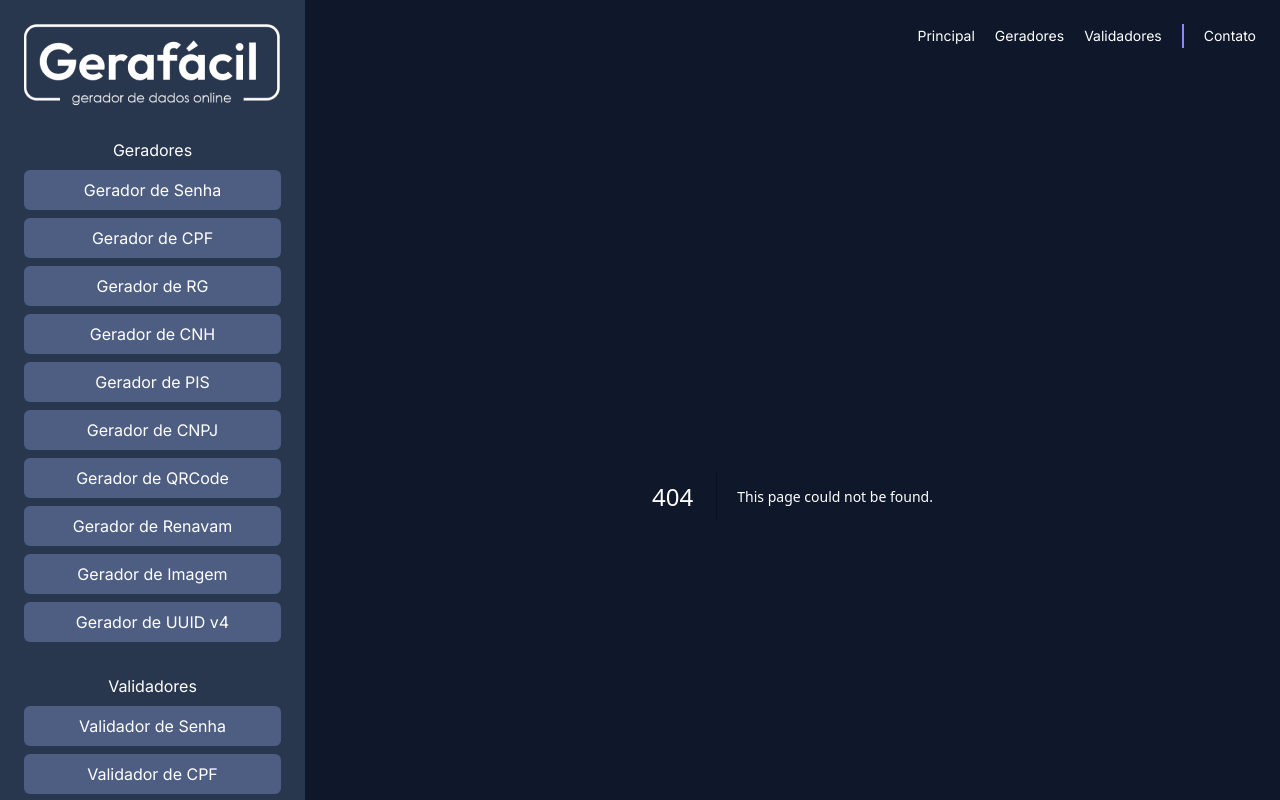
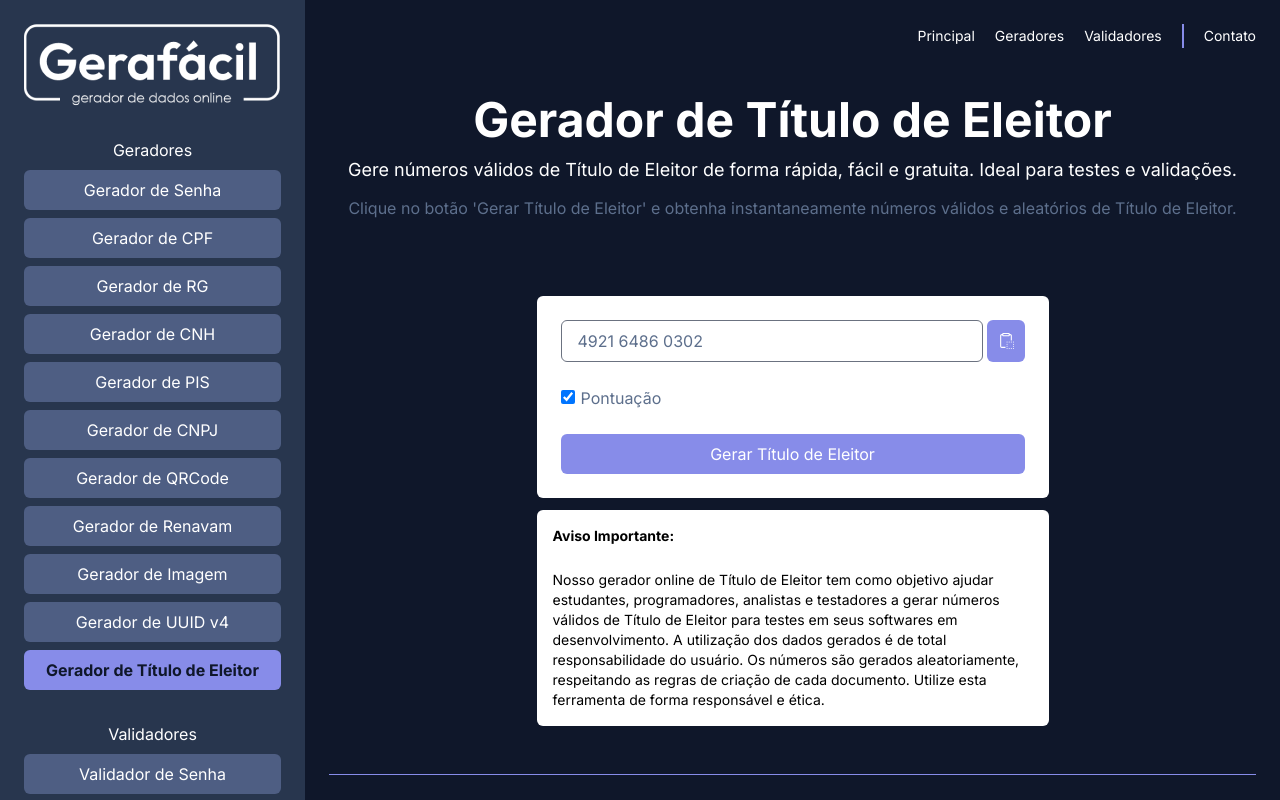
Before and after one commit to awa-minds/gera-facil, a Next.js app: page /geradores/gerador-titulo-eleitor in a window 1280 px wide. Before the commit this address had no page. Built offline with nearby package versions, Linux system fonts and the light colour scheme.

Commit message:
feat: inclusão do gerador de titulo de eleitor
inclusão do gerador de titulo de eleitor

```diff
--- /dev/null
+++ b/src/app/geradores/gerador-titulo-eleitor/Aviso.tsx
@@ -0,0 +1,15 @@
+'use client'
+
+export const Aviso = () => {
+  return (
+    <div className="m-auto flex min-w-[380px] max-w-lg flex-col gap-6 rounded-md bg-white p-4 text-sm text-black">
+      <strong>Aviso Importante:</strong> Nosso gerador online de Título de
+      Eleitor tem como objetivo ajudar estudantes, programadores, analistas e
+      testadores a gerar números válidos de Título de Eleitor para testes em
+      seus softwares em desenvolvimento. A utilização dos dados gerados é de
+      total responsabilidade do usuário. Os números são gerados aleatoriamente,
+      respeitando as regras de criação de cada documento. Utilize esta
+      ferramenta de forma responsável e ética.
+    </div>
+  )
+}
--- /dev/null
+++ b/src/app/geradores/gerador-titulo-eleitor/TituloEleitorGenerator.tsx
@@ -0,0 +1,162 @@
+'use client'
+
+import { useEffect, useState } from 'react'
+import { RxClipboardCopy } from 'react-icons/rx'
+
+export const TituloEleitorGenerator = () => {
+  const [titulo, setTitulo] = useState('')
+  const [mask, setMask] = useState(true)
+
+  const generateTitulo = () => {
+    const tituloTemp = gerarNumerosTitulo()
+    formatTitulo(tituloTemp)
+  }
+
+  const formatTitulo = (value: string) => {
+    if (!mask) {
+      value = value.toString().replace(/\D/g, '')
+    } else {
+      value = value.toString()
+      value =
+        value.substring(0, 4) +
+        ' ' +
+        value.substring(4, 8) +
+        ' ' +
+        value.substring(8, 12)
+    }
+    setTitulo(value)
+  }
+
+  const gerarNumerosTitulo = () => {
+    let numeros = gerar8NumerosAleatorios()
+    const estado = gerarEstado()
+    numeros += estado
+    const digitosVerificadores = calcularDigitosVerificadores(numeros)
+    numeros += digitosVerificadores
+    return numeros
+  }
+
+  const gerar8NumerosAleatorios = () => {
+    let numeros = ''
+    for (let i = 0; i < 8; i++) {
+      numeros += Math.floor(Math.random() * 10)
+    }
+    return numeros
+  }
+
+  const gerarEstado = () => {
+    const estados = [
+      '01',
+      '02',
+      '03',
+      '04',
+      '05',
+      '06',
+      '07',
+      '08',
+      '09',
+      '10',
+      '11',
+      '12',
+      '13',
+      '14',
+      '15',
+      '16',
+      '17',
+      '18',
+      '19',
+      '20',
+      '21',
+      '22',
+      '23',
+      '24',
+      '25',
+      '26',
+      '27',
+    ]
+    return estados[Math.floor(Math.random() * estados.length)]
+  }
+
+  const calcularDigitosVerificadores = (value: string) => {
+    const base = value.split('').map(Number)
+
+    // Calcular o primeiro dígito verificador
+    let soma = 0
+    const multiplicadores1 = [2, 3, 4, 5, 6, 7, 8, 9]
+    for (let i = 0; i < 8; i++) {
+      soma += base[i] * multiplicadores1[i]
+    }
+    let resto = soma % 11
+    const dv1 = resto === 10 ? 0 : resto
+
+    // Calcular o segundo dígito verificador
+    soma = 0
+    const multiplicadores2 = [7, 8, 9]
+    for (let i = 8; i < 10; i++) {
+      soma += base[i] * multiplicadores2[i - 8]
+    }
+    soma += dv1 * 9
+    resto = soma % 11
+    const dv2 = resto === 10 ? 0 : resto
+
+    return `${dv1}${dv2}`
+  }
+
+  const handleCopyToClipboard = () => {
+    navigator.clipboard.writeText(titulo)
+  }
+
+  useEffect(() => {
+    if (titulo === '') {
+      generateTitulo()
+    } else {
+      formatTitulo(titulo)
+    }
+
+    // eslint-disable-next-line react-hooks/exhaustive-deps
+  }, [mask])
+
+  return (
+    <div>
+      <div className="m-auto flex min-w-[380px] max-w-lg flex-col gap-6 rounded-md bg-white p-6">
+        <div className="flex flex-col gap-3">
+          <div className="flex items-center justify-between gap-1">
+            <input
+              defaultValue={titulo}
+              className="w-full rounded-md border border-gray-500 px-4 py-2"
+            />
+
+            <div
+              className="flex h-[42px] w-[42px] cursor-pointer items-center justify-center rounded-md bg-awa-100"
+              onClick={handleCopyToClipboard}
+              title="Copiar Título de Eleitor"
+            >
+              <RxClipboardCopy color="white" />
+            </div>
+          </div>
+        </div>
+
+        <div className="text flex flex-col gap-3">
+          <div className="grid grid-cols-2">
+            <label className="flex cursor-pointer items-baseline space-x-1.5">
+              <input
+                type="checkbox"
+                className="form-checkbox h-3.5 w-3.5"
+                checked={mask}
+                onChange={() => setMask(!mask)}
+              />
+              <span>Pontuação</span>
+            </label>
+          </div>
+        </div>
+
+        <button
+          className="rounded-md bg-awa-100 px-6 py-2 text-white transition-colors hover:bg-awa-300"
+          onClick={generateTitulo}
+        >
+          Gerar Título de Eleitor
+        </button>
+      </div>
+    </div>
+  )
+}
--- /dev/null
+++ b/src/app/geradores/gerador-titulo-eleitor/page.tsx
@@ -0,0 +1,30 @@
+/* eslint-disable react/no-unescaped-entities */
+import { Aviso } from './Aviso'
+import { TituloEleitorGenerator } from './TituloEleitorGenerator'
+import Page from '@/components/Page'
+
+export const metadata = {
+  title: 'Gerador de Título de Eleitor Online | GeraFácil',
+  description:
+    'GeraFácil - Gere números válidos de Título de Eleitor de forma rápida e fácil. Ferramenta gratuita e eficiente para testes e validações de títulos de eleitor.',
+  keywords:
+    'gerador de Título de Eleitor, números válidos de Título de Eleitor, GeraFácil, gerador de documentos, Título de Eleitor válido, ferramenta de teste de Título de Eleitor, gerar Título de Eleitor online, ferramentas de validação de Título de Eleitor, documentos para testes',
+  robots: 'index, follow',
+  author: 'GeraFácil',
+  canonical: 'https://www.gerafacil.com.br/geradores/gerador-titulo-eleitor',
+}
+
+export default function GeradorDeTituloEleitorPage() {
+  return (
+    <Page
+      title="Gerador de Título de Eleitor"
+      subtitle="Gere números válidos de Título de Eleitor de forma rápida, fácil e gratuita. Ideal para testes e validações."
+      description="Clique no botão 'Gerar Título de Eleitor' e obtenha instantaneamente números válidos e aleatórios de Título de Eleitor."
+    >
+      <div className="page-content">
+        <TituloEleitorGenerator />
+        <Aviso />
+      </div>
+    </Page>
+  )
+}
--- a/src/app/geradores/page.tsx
+++ b/src/app/geradores/page.tsx
@@ -41,6 +41,10 @@ export default function GeradoresPage() {
             title="Gerador de Imagem AI"
           />
           <CardPlus href="/geradores/gerador-uuid" title="Gerador de UUID v4" />
+          <CardPlus
+            href="/geradores/gerador-titulo-eleitor"
+            title="Gerador de Título de Eleitor"
+          />
         </div>
       </div>
     </div>
--- a/src/app/page.tsx
+++ b/src/app/page.tsx
@@ -47,6 +47,10 @@ export default function HomePage() {
             title="Gerador de Imagem AI"
           />
           <CardPlus href="/geradores/gerador-uuid" title="Gerador de UUID v4" />
+          <CardPlus
+            href="/geradores/gerador-titulo-eleitor"
+            title="Gerador de Título de Eleitor"
+          />
         </div>
         <h3>Validadores</h3>
         <div className="mt-2 grid gap-3 md:grid-cols-2 lg:grid-cols-3 xl:grid-cols-4">
--- a/src/components/Sidebar/index.tsx
+++ b/src/components/Sidebar/index.tsx
@@ -34,6 +34,9 @@ const Sidebar = () => {
         </DynamicLink>
         <DynamicLink href="/geradores/gerador-uuid">
           Gerador de UUID v4
+        </DynamicLink>
+        <DynamicLink href="/geradores/gerador-titulo-eleitor">
+          Gerador de Título de Eleitor
         </DynamicLink>
       </div>
 
```
